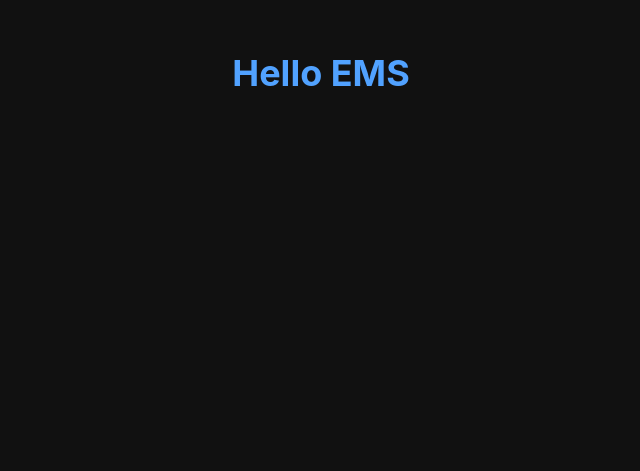
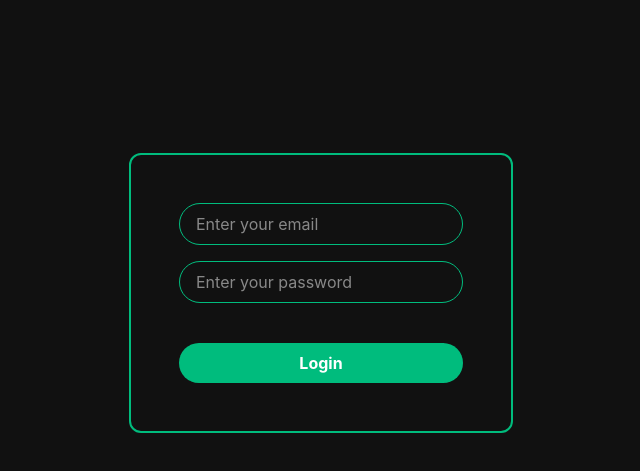
Before and after one commit to joybappy-dev/React-Employee-Management-System, a React (Vite) app: page / in a window 1280 px wide. Shown: the part 107-578 px from the top of the page, without its empty margins (319-959 px from the left). Built offline with nearby package versions, Linux system fonts and the light colour scheme.

Commit message:
create login page

```diff
--- a/src/App.jsx
+++ b/src/App.jsx
@@ -1,9 +1,7 @@
+import Login from "./components/Auth/Login";
+
 const App = () => {
-  return (
-    <>
-      <h1 className="text-4xl text-blue-400 text-center mt-40 font-bold">Hello EMS</h1>
-    </>
-  );
+  return <Login />;
 };
 
 export default App;
--- a/src/components/Auth/Login.jsx
+++ b/src/components/Auth/Login.jsx
@@ -0,0 +1,70 @@
+import { useState } from "react";
+
+const Login = () => {
+  const [email, setEmail] = useState("");
+  const [password, setPassword] = useState("");
+  const [error, setError] = useState("");
+  const [loading, setLoading] = useState(false);
+
+  const handleLogin = async (e) => {
+    e.preventDefault();
+    setError("");
+
+    if (!email || !password) {
+      setError("Please fill in all fields");
+      return;
+    }
+
+    setLoading(true);
+    try {
+      console.log(email, password);
+    } catch (err) {
+      setError("Login failed. Please try again.");
+    } finally {
+      setTimeout(() => {
+        setLoading(false);
+      }, 3000);
+    }
+  };
+
+  return (
+    <div className="min-h-screen flex justify-center items-center px-4">
+      <form
+        onSubmit={handleLogin}
+        className="border-2 border-emerald-500 p-8 sm:p-12 rounded-xl space-y-4 w-full max-w-sm"
+      >
+        <input
+          name="email"
+          value={email}
+          onChange={(e) => setEmail(e.target.value)}
+          className="border border-emerald-500 rounded-full px-4 py-2 outline-none w-full"
+          type="email"
+          placeholder="Enter your email"
+          required
+        />
+
+        <input
+          name="password"
+          value={password}
+          onChange={(e) => setPassword(e.target.value)}
+          className="border border-emerald-500 rounded-full px-4 py-2 outline-none w-full"
+          type="password"
+          placeholder="Enter your password"
+          required
+        />
+
+        {error && <p className="text-red-500 text-sm">{error}</p>}
+
+        <button
+          type="submit"
+          disabled={loading}
+          className="bg-emerald-500 w-full mt-6 rounded-full py-2 px-4 font-bold disabled:opacity-50"
+        >
+          {loading ? "Logging in..." : "Login"}
+        </button>
+      </form>
+    </div>
+  );
+};
+
+export default Login;
```
